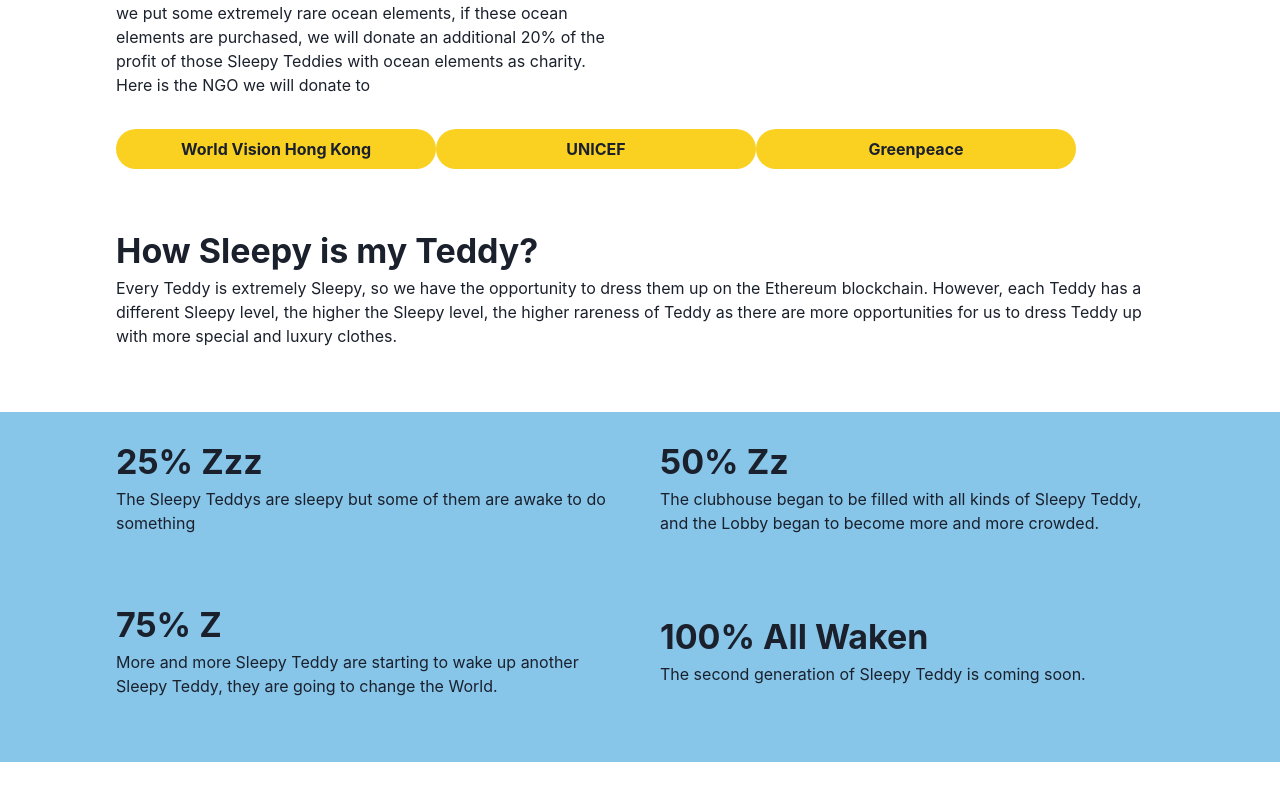
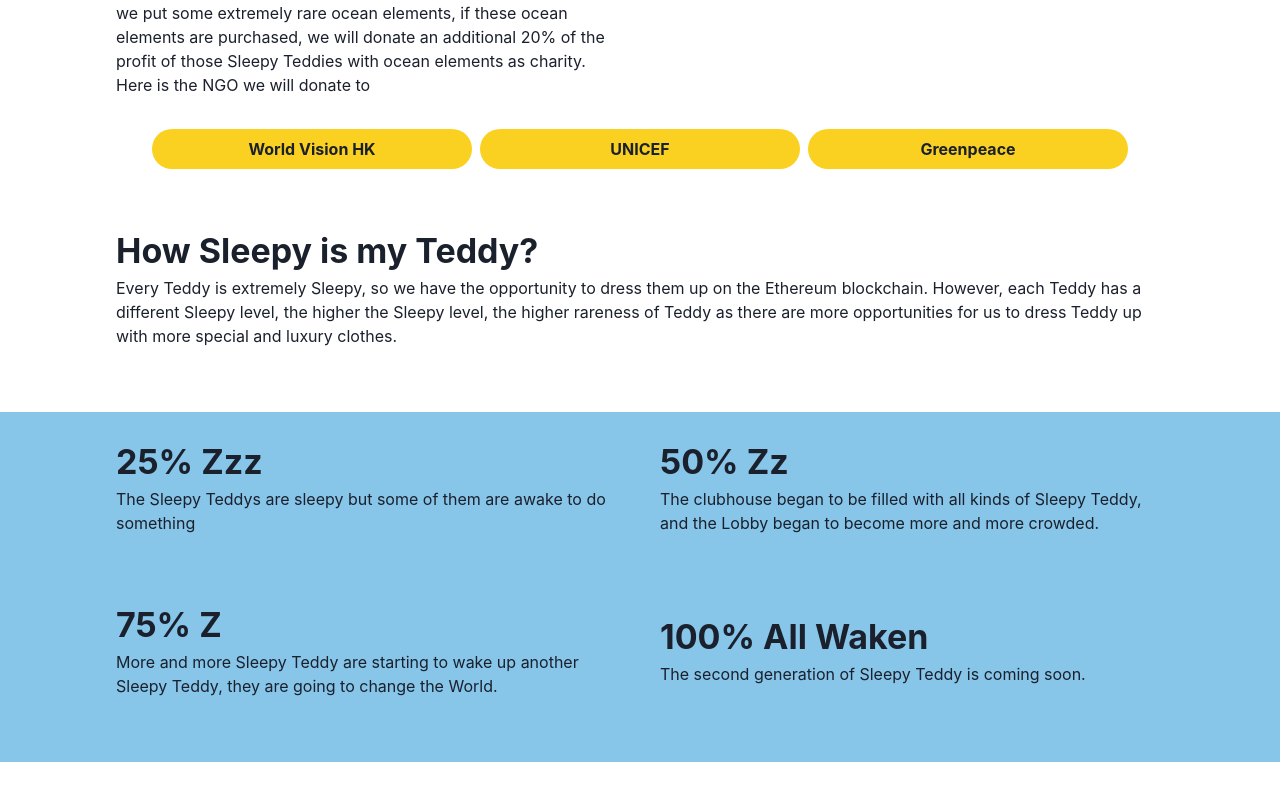
Before and after one commit to hectorchanht/sleepy-teddy-web-ui, a Next.js app: page / in a window 1280 px wide. Shown: the part 1569-2360 px from the top of the page. Built offline with nearby package versions, Linux system fonts and the light colour scheme.

Commit message:
Update index.js

```diff
--- a/src/pages/index.js
+++ b/src/pages/index.js
@@ -1,4 +1,4 @@
-import { Box, Button, Container as CContainer, SimpleGrid, Text } from '@chakra-ui/react';
+import { Box, Button, Container as CContainer, HStack, SimpleGrid, Text } from '@chakra-ui/react';
 import Head from 'next/head';
 import Image from 'next/image';
 import React from 'react';
@@ -75,7 +75,9 @@
             </Box>
           </SimpleGrid>
 
-          {['World Vision Hong Kong', 'UNICEF', 'Greenpeace'].map(t => <Button bg={'#fad121'} key={t}>{t}</Button>)}
+          <HStack justifyContent={'center'}>
+            {['World Vision HK', 'UNICEF', 'Greenpeace'].map(t => <Button bg={'#fad121'} key={t}>{t}</Button>)}
+          </HStack>
         </Container>
 
         <Box id={'roadmap'}>
@@ -130,7 +132,7 @@
           <Text fontSize="34px" lineHeight={'35px'} fontWeight="bold" mb={2} id={'contact'}>
             The Team
           </Text>
-          <SimpleGrid columns={[1, 3, 3]} spacing={'12px'} alignItems={'center'}>
+          <SimpleGrid columns={[1, 3, 3]} spacing={'12px'} textAlign={'center'}>
             <Box>
               Project Lead - Andy
             </Box>
```
